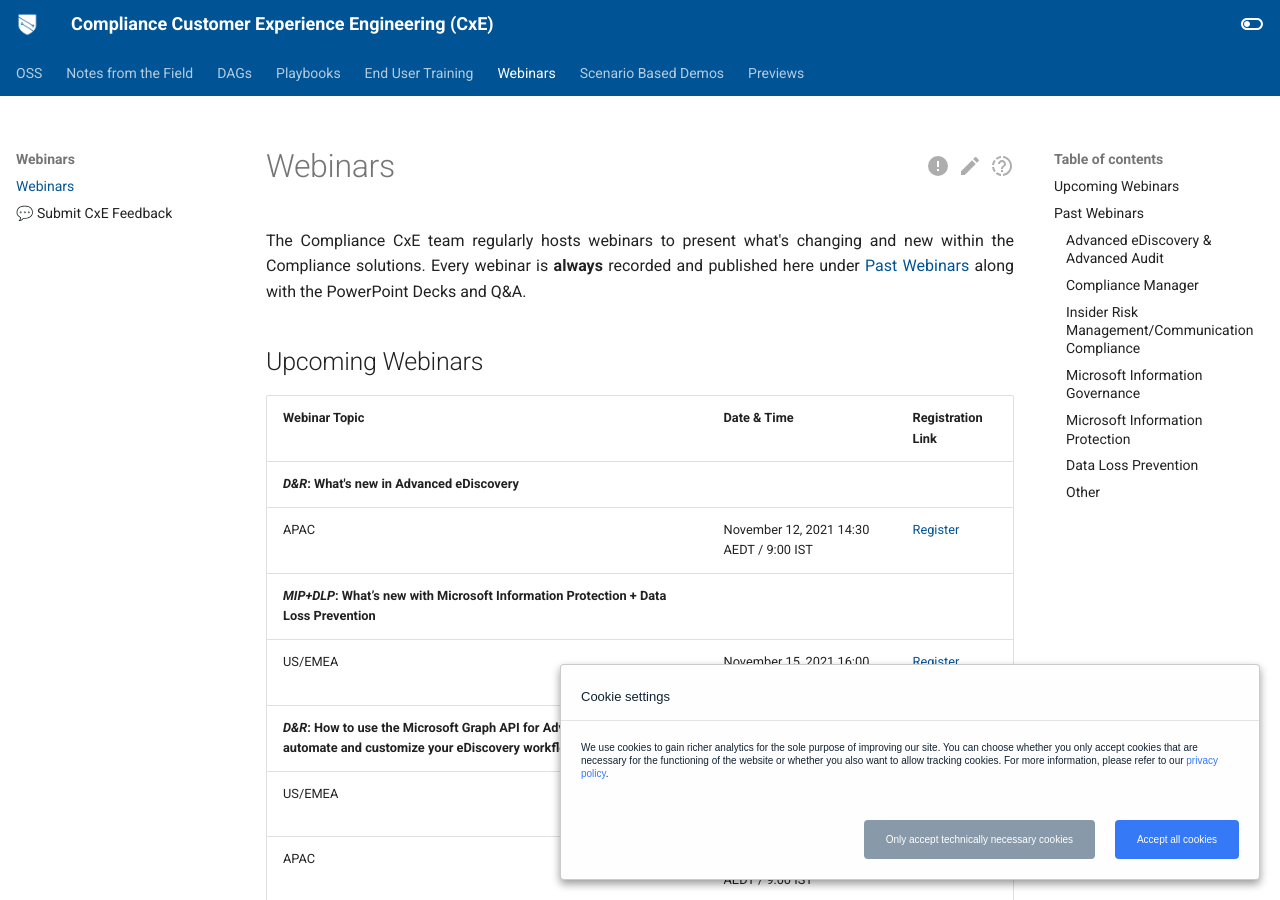
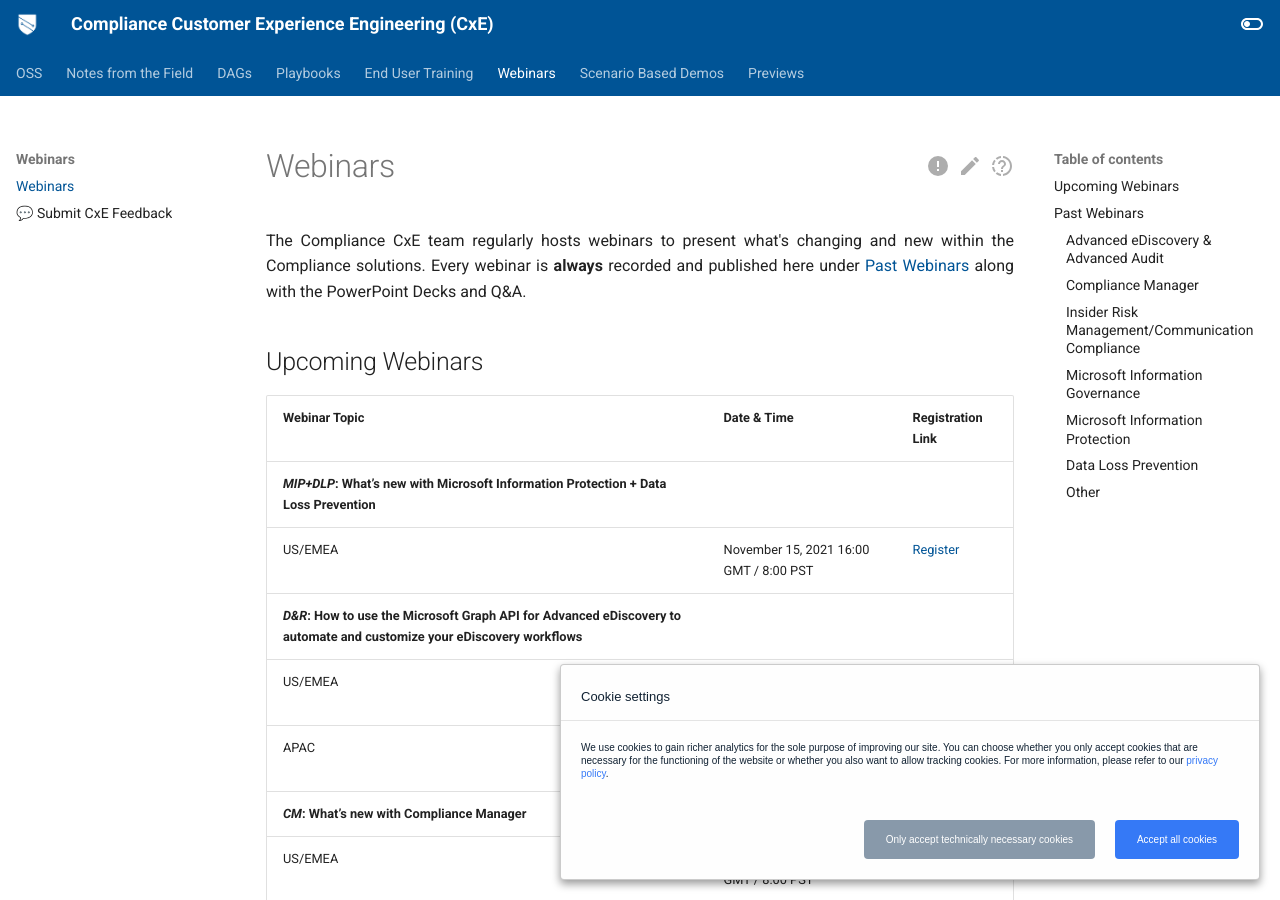
Before and after one commit to microsoft/ComplianceCxE, an MkDocs documentation site: the page built from docs/webinars.md, in a window 1280 px wide and 900 px high. Built offline with MkDocs 1.6.1 and Material for MkDocs 9.7.7, drawn with Linux system fonts in a browser that asks for light colours; comment, search, counter and statistics services are not loaded.

Commit message:
Update webinars.md

```diff
--- a/docs/webinars.md
+++ b/docs/webinars.md
@@ -12,8 +12,6 @@
 
 | Webinar Topic | Date & Time | Registration Link |
 | --- | --- | --- |
-|***D&R*: What's new in Advanced eDiscovery** |  |
-| APAC  | November 12, 2021    14:30 AEDT / 9:00 IST | [Register](https://aka.ms/ediscoverywebinar) |
 |***MIP+DLP*: What’s new with Microsoft Information Protection + Data Loss Prevention** |  |
 | US/EMEA  | November 15, 2021    16:00 GMT / 8:00 PST | [Register](https://mipc.eventbuilder.com/event/52888) |
 |***D&R*: How to use the Microsoft Graph API for Advanced eDiscovery to automate and customize your eDiscovery workflows** |  |
```
